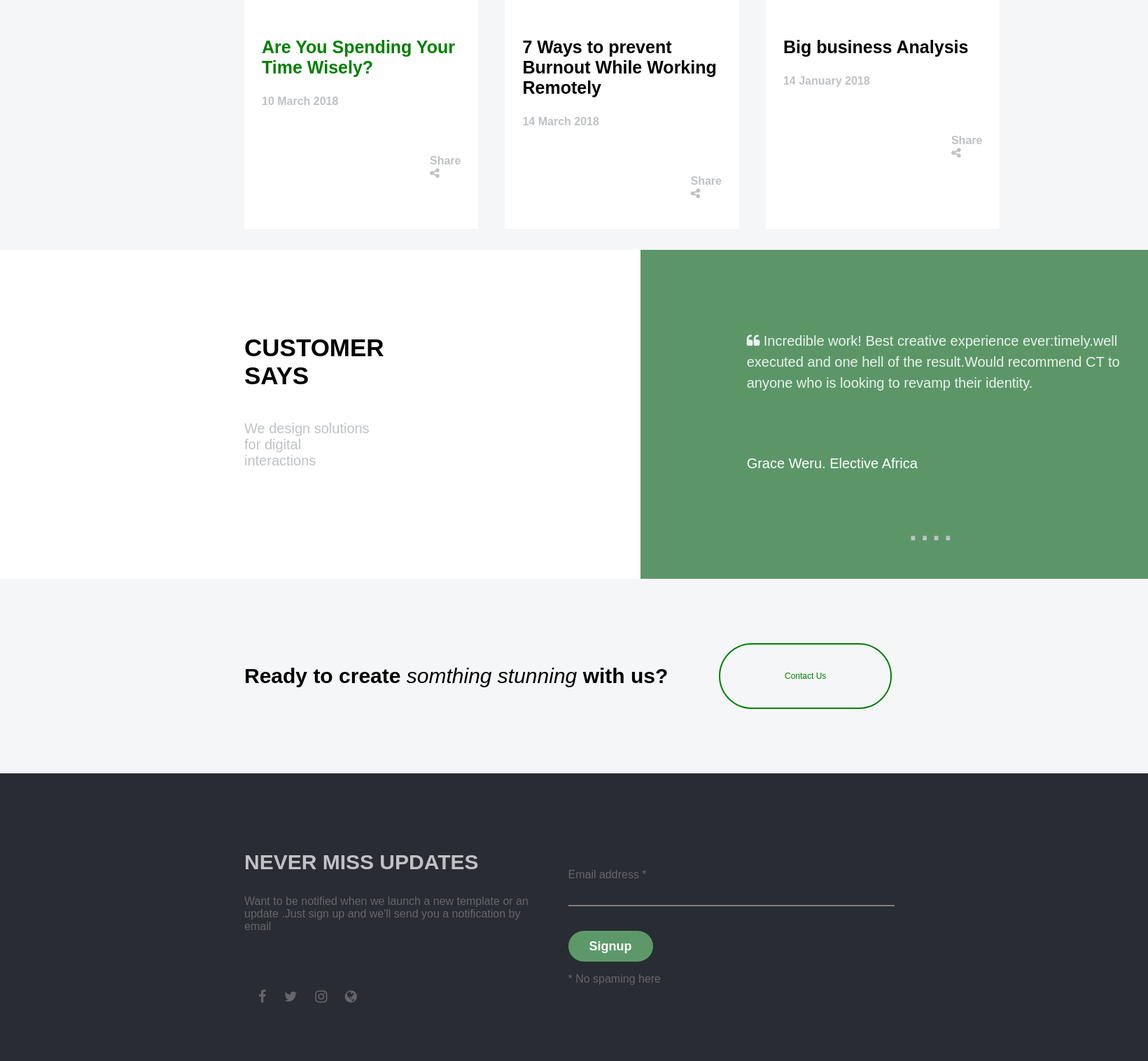
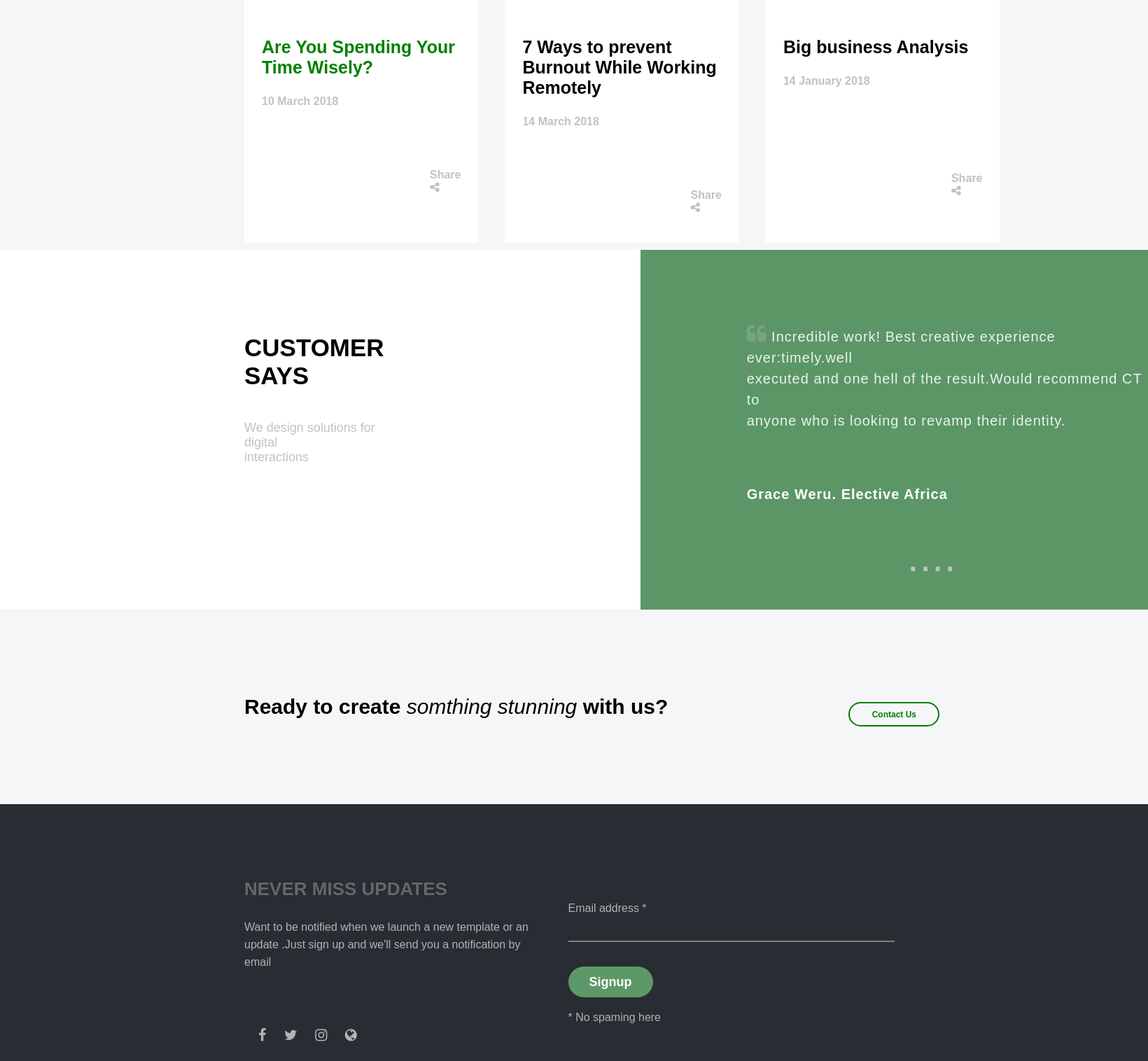
Before and after one commit to mukotso/styling-challenge-2, a PHP site: page / in a window 1640 px wide. Shown: the part 4051-5567 px from the top of the page at 70% size. Run offline with PHP 8.4, Linux system fonts and the light colour scheme.

Commit message:
footer and contact us restyled

```diff
--- a/css/style.css
+++ b/css/style.css
@@ -150,7 +150,7 @@ ul {
   display: grid;
   grid-template-columns: 1fr;
   height: 342px;
-  background: linear-gradient(90deg, #727479, #bfbfc1); }
+  background: linear-gradient(rgba(0, 0, 0, 0.4), rgba(0, 0, 0, 0.4)), url(../images/cytonn.jpeg); }
 
 #selectedWork .selectedWorkParagraph {
   font-size: 25px;
@@ -184,7 +184,7 @@ ul {
     color: #bfc2c5; }
   #blogWrapper .share {
     margin-left: 240px;
-    margin-top: 67px;
+    margin-top: 87px;
     font-size: 16px;
     color: #bfc2c5; }
 
@@ -196,15 +196,21 @@ ul {
     margin-bottom: 44px;
     font-weight: bolder;
     font-size: 35px; }
+  #customer-wrapper i {
+    color: gainsboro;
+    opacity: 0.2;
+    font-size: 30px;
+    margin-bottom: -50px; }
   #customer-wrapper #contentParagraph {
-    font-size: 20px;
+    font-size: 18px;
     color: #bfc2c5; }
   #customer-wrapper #customerMessage {
-    padding-top: 95px;
+    padding-top: 85px;
     background: #5c9667;
     padding-left: 152px;
     color: #eaf3ef;
     font-size: 20px;
+    letter-spacing: 1px;
     line-height: 30px; }
   #customer-wrapper #dots {
     color: #bfc2c5;
@@ -212,8 +218,9 @@ ul {
     border-radius: 50%;
     margin-left: 40%; }
   #customer-wrapper #customerName {
-    padding-top: 65px;
-    color: white; }
+    padding-top: 55px;
+    color: white;
+    font-weight: bold; }
 
 #contactUs {
   padding-bottom: 92px;
@@ -227,17 +234,20 @@ ul {
 #ready {
   font-size: 30px; }
 
-.btn {
+.btnContactUs {
   color: white;
   background-color: #5d9968;
   border-radius: 50px;
   border: none;
+  color: green;
+  width: 130px;
   background: transparent;
-  color: green;
-  margin-left: 20%;
-  padding: -10px, -10px;
+  height: 35px;
+  margin-top: 40px;
+  margin-left: 80%;
   font-size: 12px;
-  border: 2px solid green; }
+  border: 2px solid green;
+  font-weight: bolder; }
 
 #footer {
   display: grid;
@@ -249,10 +259,11 @@ footer {
   footer #updates {
     padding-top: 80px; }
   footer h3 {
-    color: #bfc2c5;
-    font-size: 30px; }
+    color: #64676b;
+    font-size: 26px; }
   footer p {
-    color: #64676b; }
+    line-height: 25px;
+    color: #b1b3b4; }
   footer #copyright {
     padding-top: 31px;
     padding-bottom: 51px; }
--- a/index.html
+++ b/index.html
@@ -183,8 +183,9 @@
 
                 <div class="card">
                     <p class="blogHeader">BRANDING</p>
-                    <p>Big business Analysis</p>
+                    <p>Big business Analysis  </p>
                     <p class="date">14 January 2018</p>
+                    <br>
                     <p class="share">Share <i class="fa fa-share-alt"></i></p>
                 </div>
             </div>
@@ -201,6 +202,7 @@
                 </div>
 
                 <div id="customerMessage">
+
                     <p>
                         <i class="fa fa-quote-left"></i>
                         Incredible work! Best creative experience ever:timely.well<br>
@@ -220,8 +222,7 @@
             <div class="container" id="contactUsContent">
 
         <p id="ready"><b>Ready to create </b> <i>somthing stunning</i> <b>with us?</b></p>
-
-                <button class="btn"> Contact Us</button>
+                <button class="btnContactUs"> Contact Us</button>
     </div>
 
         </div>
--- a/scss/style.scss
+++ b/scss/style.scss
@@ -212,7 +212,8 @@ ul {
     display:grid;
     grid-template-columns:1fr ;
     height:342px;
-    background:linear-gradient(90deg,rgb(114,116,121), rgb(191,191,193));
+    //background:linear-gradient(90deg,rgb(114,116,121), rgb(191,191,193));
+    background:linear-gradient(rgba(0, 0, 0, 0.4), rgba(0, 0, 0, 0.4)), url(../images/cytonn.jpeg)
   }
 .selectedWorkParagraph{
   font-size: 25px;
@@ -255,7 +256,7 @@ ul {
   }
   .share{
     margin-left: 240px;
-    margin-top: 67px;
+    margin-top: 87px;
     font-size:16px;
     color:$paragraph-color;
   }
@@ -269,16 +270,23 @@ ul {
     font-weight: bolder;
     font-size: 35px;
   }
+  i{
+    color:gainsboro;
+    opacity:0.2;
+    font-size:30px;
+    margin-bottom: -50px;
+  }
   #contentParagraph{
-    font-size:20px;
+    font-size:18px;
     color:$paragraph-color;
   }
   #customerMessage{
-    padding-top: pad(95px);
+    padding-top: pad(85px);
     background: rgb(92,150,103);
     padding-left: pad(152px);
     color:rgb(234,243,239);
     font-size:20px;
+    letter-spacing: 1px;
     line-height: 30px;
   }
   #dots{
@@ -288,8 +296,9 @@ ul {
     margin-left: 40%;
   }
   #customerName{
-    padding-top: 65px;
+    padding-top: 55px;
     color:white;
+    font-weight: bold;
   }
 }
 #contactUs{
@@ -305,14 +314,17 @@ ul {
 #ready{
   font-size:30px;
 }
-.btn{
+.btnContactUs{
   @include button;
+  color:green;
+  width:130px;
   background: transparent;
-  color:green;
-  margin-left:20%;
-  padding: pad(-10px,-10px);
+  height:35px;
+  margin-top:40px;
+  margin-left:80%;
   font-size:12px;
   border:2px solid green;
+  font-weight: bolder;
 }
 #footer{
   display:grid;
@@ -327,13 +339,13 @@ footer{
     padding-top: pad(80px);
   }
   h3{
+    color:rgb(100,103,107);
+    font-size:26px;
 
-    color:$paragraph-color;
-    font-size:30px;
   }
   p{
-
-    color:rgb(100,103,107);
+    line-height: 25px;
+    color:rgb(177,179,180);
   }
   #copyright{
     padding-top: pad(31px);
```
Also changed, not shown: images/cytonn.jpeg (added), images/mmc.jpeg, images/realEstate.jpeg.
